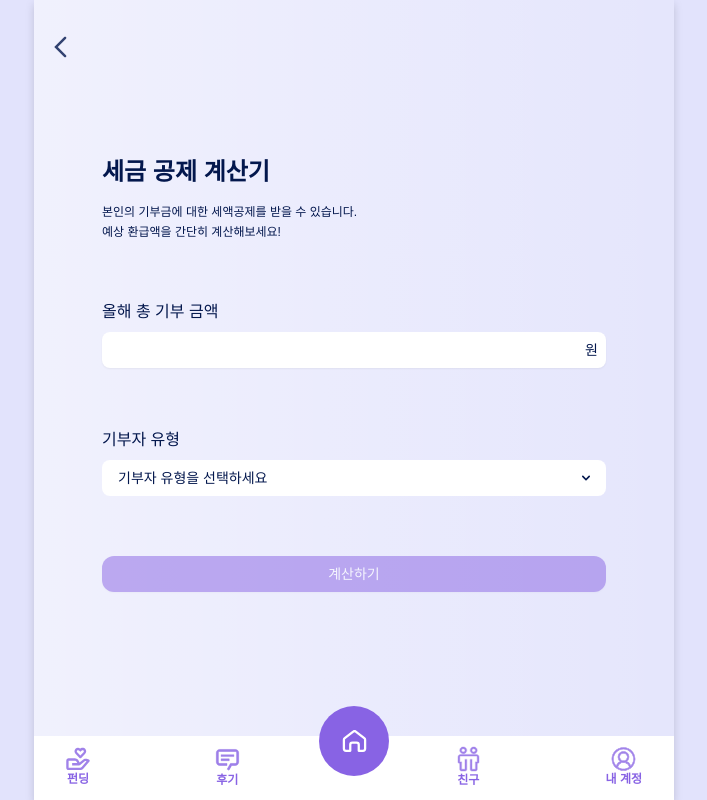
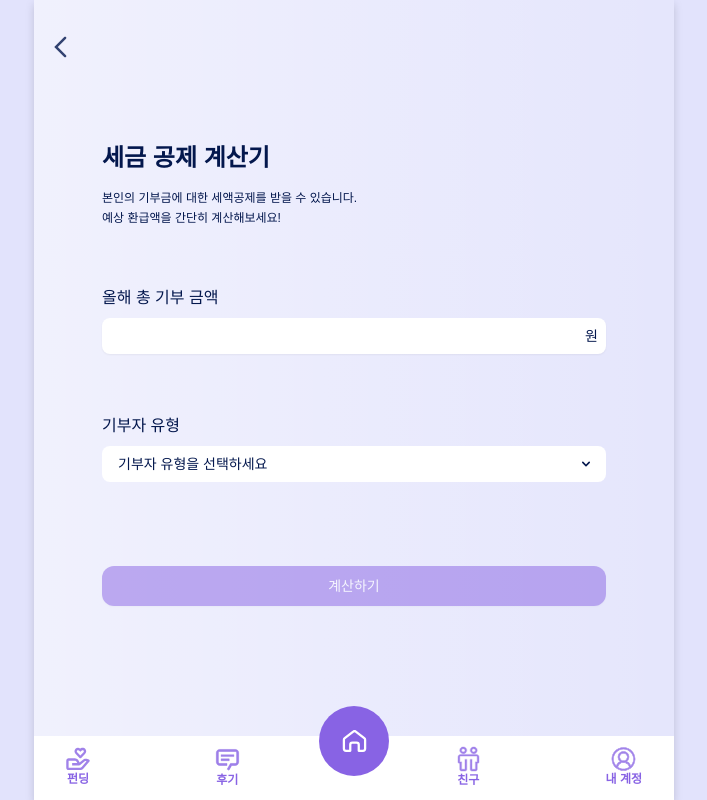
Before and after one commit to 2025-Advanced-Capstone-Chaeum/FE, a Next.js app: page /refund in a window 1280 px wide. Shown: the whole page, without its empty margins (286-993 px from the left). Built offline with nearby package versions, Linux system fonts and the light colour scheme; a web font is replaced by a local one.

Commit message:
refactor: 버튼 위치 변경

```diff
--- a/src/app/(refund)/refund/page.tsx
+++ b/src/app/(refund)/refund/page.tsx
@@ -79,7 +79,7 @@ const RefundCalculatePage = () => {
             기부자 유형을 선택하세요
           </Dropdown>
         </div>
-        <Button onClick={handleCalculate} disabled={isCalculateButtonDisabled}>
+        <Button className="py-5 mt-6" onClick={handleCalculate} disabled={isCalculateButtonDisabled}>
           계산하기
         </Button>
       </div>
```
